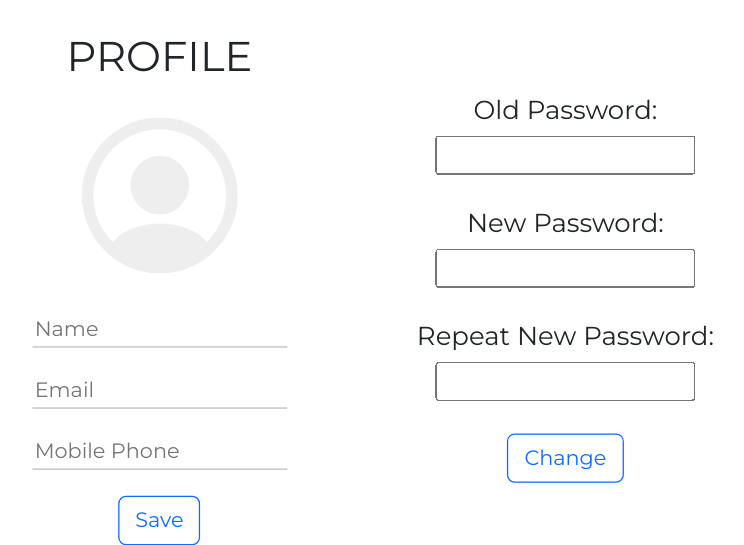
After one commit to sh-andriy/UVO, a Django app: page /users/profile-volunteer/ in a window 1280 px wide; the page is wider, and only the part inside the window is pictured. The commit adds this page. Shown: the part 357-902 px from the top of that part, without its empty margins (267-1011 px from the left). Run offline with Django 4.2, Linux system fonts and the light colour scheme; the visitor is signed in with stand-in values (Sample User, id 1).

Commit message:
HACKATHON
- commit

```diff
--- /dev/null
+++ b/essentials/templates/accounts/user_profile_volunteer.html
@@ -0,0 +1,29 @@
+{% extends 'base.html' %}
+{% load static %}
+
+
+{% block body %}
+    <div class="profile">
+        <form method="POST">
+            <div class="profileInfo">
+                <h2>PROFILE</h2>
+                <img src="{% static 'Vector.svg' %}" alt="profile logo">
+                <input type="name" placeholder="Name" name="name" class="profile_name">
+                <input type="emai" placeholder="Email" name="email" class="profile_email">
+                <input type="tel" placeholder="Mobile Phone" name='tel'class="profile_tel">
+                <button type="submit" class="btn btn-outline-primary" name="update-data">Save</button>
+            </div>
+        </form>
+        <form method="POST">
+            <div class="changePass">
+                <h5>Old Password:</h5>
+                <input type="number" name="oldPassword" class="profileOldPass">
+                <h5>New Password:</h5>
+                <input type="number" name="newPassword" class="profileNewPass">
+                <h5>Repeat New Password:</h5>
+                <input type="number" name="repeatNewPassword" class="profileRepPass">
+                <button type="submit" class="btn btn-outline-primary" name="update-password">Change</button>
+            </div>
+        </form>
+    </div>
+{% endblock %}
--- a/essentials/templates/elements/navigation.html
+++ b/essentials/templates/elements/navigation.html
@@ -41,6 +41,9 @@
             <li class="nav-item text-light">
               <a class="nav-link" href="{% url 'users:profile' %}"> Profile </a>
             </li>
+            <li class="nav-item text-light">
+              <a class="nav-link" href="{% url 'users:profile_volunteer' %}"> Profile 2 </a>
+            </li>
             <div class="d-flex gap-2">
 
               <li class="nav-item">
--- a/users/urls.py
+++ b/users/urls.py
@@ -9,4 +9,5 @@ urlpatterns = [
     path("register-organiser/", views.sing_up_organiser, name="register_organiser"),
     path("logout/", views.sign_out, name="logout"),
     path("profile/", views.profile, name="profile"),
+    path("profile-volunteer/", views.profile_volunteer, name="profile_volunteer"),
 ]
--- a/users/views.py
+++ b/users/views.py
@@ -112,6 +112,45 @@ def sing_up_organiser(request):
     return render(request, "accounts/register_organisator.html", context={"login_page": True})
 
 
+# def update_user(request):
+#     if request.user.is_authenticated:
+#         user = request.user
+#         if request.method == "POST":
+#             if 'update-data' in request.POST:
+#                 email = request.POST.get('email')
+#                 update = False
+#                 if email != user.email:
+#                     if User.objects.filter(email=email).exists():
+#                         messages.error(request, "Sorry email already in use, let's try another one")
+#                         return redirect("accounts:update")
+#                     user.email = email
+#                     update = True
+#
+#                 if update:
+#                     user.save()
+#                     messages.success(request, "Your account has been updated successfully!")
+#                 return redirect("accounts:update")
+#
+#             elif 'update-password' in request.POST:
+#                 old_password = request.POST.get('old_password')
+#                 new_password1 = request.POST.get('new_password1')
+#                 new_password2 = request.POST.get('new_password2')
+#                 if not user.check_password(old_password):
+#                     messages.error(request, "Please enter your old password correctly..")
+#                     return redirect("accounts:update")
+#                 elif new_password1 != new_password2:
+#                     messages.error(request, "The new passwords do not match..")
+#                     return redirect("accounts:update")
+#                 else:
+#                     user.set_password(new_password1)
+#                     user.save()
+#                     messages.success(request, "Your password has been updated successfully")
+#                     return redirect("quizzes:home")
+#         else:
+#             return render(request, "accounts/user_profile.html", context={'user': user, 'account_page': True})
+#     else:
+#         return redirect('quizzes:home')
+
 @login_required
 def profile(request):
     context = {
@@ -119,6 +158,15 @@ def profile(request):
     }
     return render(request, 'accounts/user_profile.html', context=context)
 
+
+@login_required
+def profile_volunteer(request):
+    context = {
+        'user_profile_volunteer_page': True,
+    }
+    return render(request, 'accounts/user_profile_volunteer.html', context=context)
+
+
 @login_required
 def sign_out(request):
     logout(request)
```
